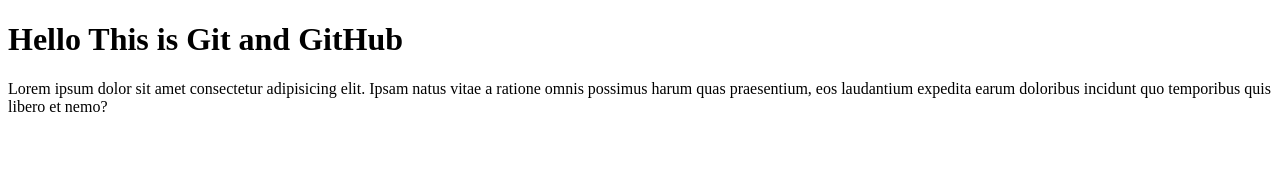
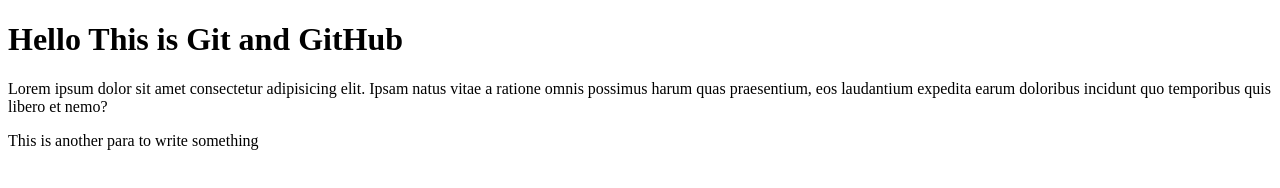
Before and after one commit to heba-omer45/git-cmd, a plain HTML site: page index.html in a window 1280 px wide. Drawn offline with Linux system fonts and the light colour scheme.

Commit message:
added another paragraph

```diff
--- a/index.html
+++ b/index.html
@@ -11,6 +11,7 @@
     <h1>Hello This is Git and GitHub</h1>
     <p>Lorem ipsum dolor sit amet consectetur adipisicing elit. Ipsam natus vitae a ratione omnis possimus harum quas praesentium, eos laudantium expedita earum doloribus incidunt quo temporibus quis libero et nemo?</p>
 
+    <p>This is another para to write something</p>
 
 </body>
 </html>
```
